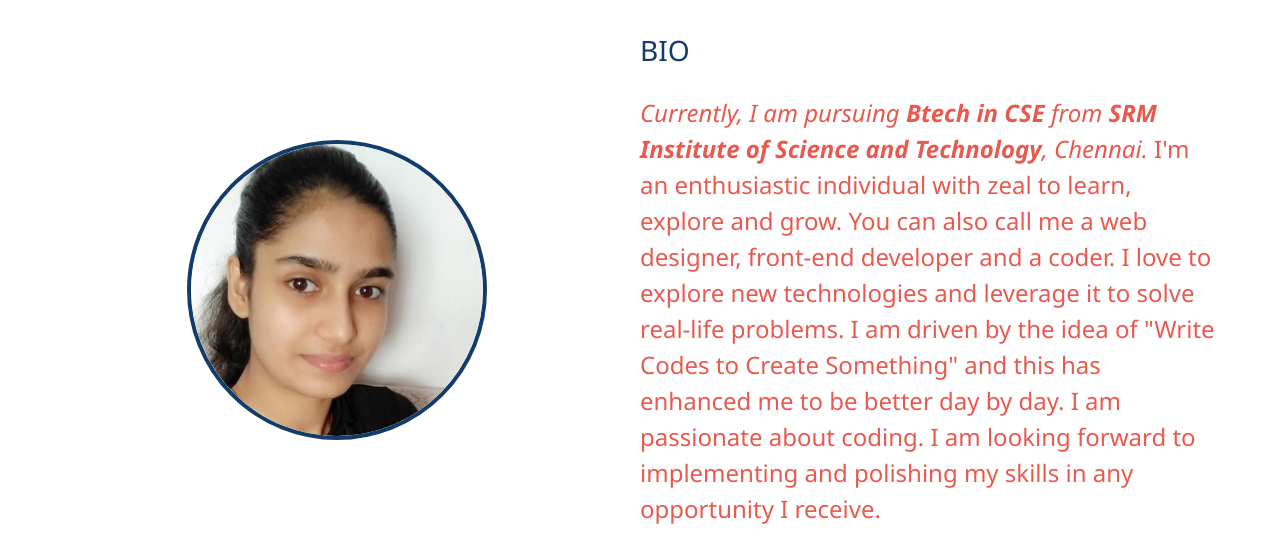
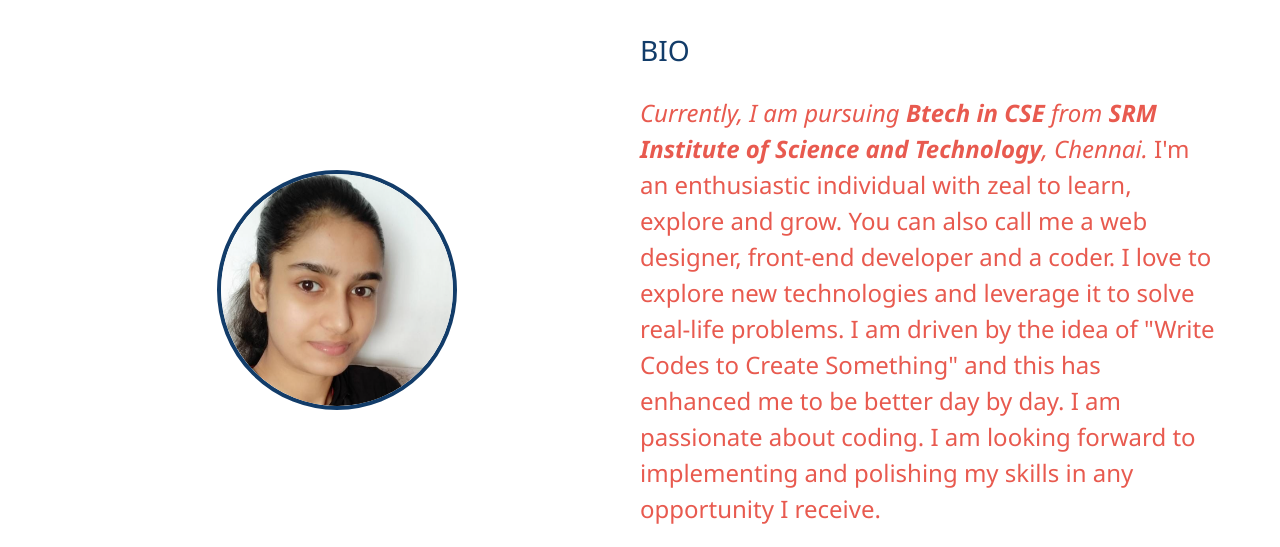
Before and after one commit to Am0908/portfolio, a website: page about.html in a window 1280 px wide. Shown: the part 253-800 px from the top of the page. Drawn offline with Linux system fonts and the light colour scheme.

Commit message:
Update main.css

```diff
--- a/css/main.css
+++ b/css/main.css
@@ -180,8 +180,8 @@ main {
   .about-info .bio-image {
     grid-area: bioimage;
     margin: auto;
-    height: 300px;
-    width: 300px;
+    height: 240px;
+    width: 240px;
     border-radius: 50%;
     border: solid #123c69 4px; }
   .about-info .bio {
```
